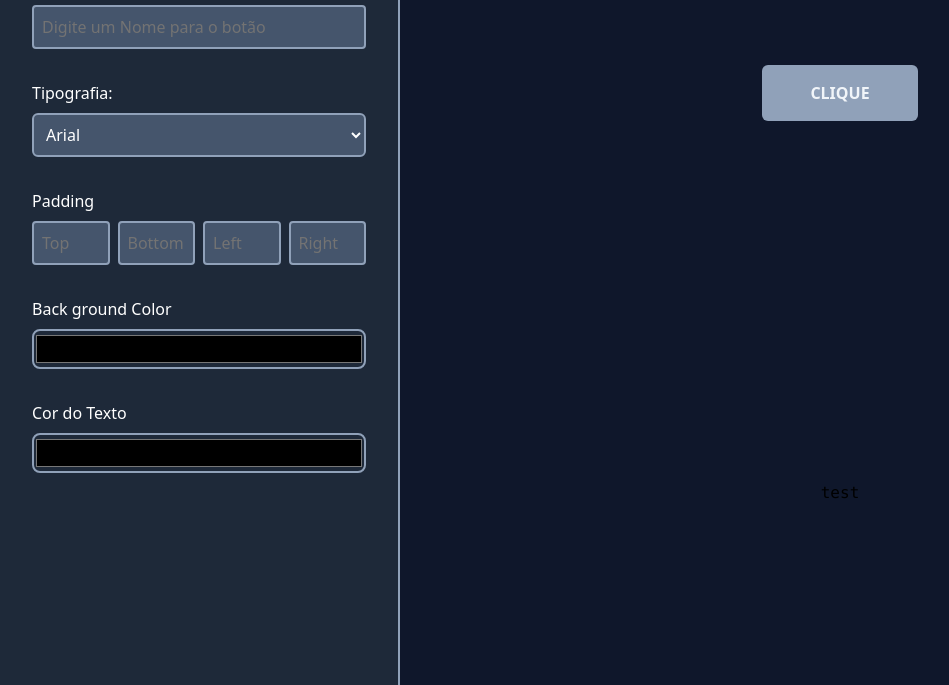
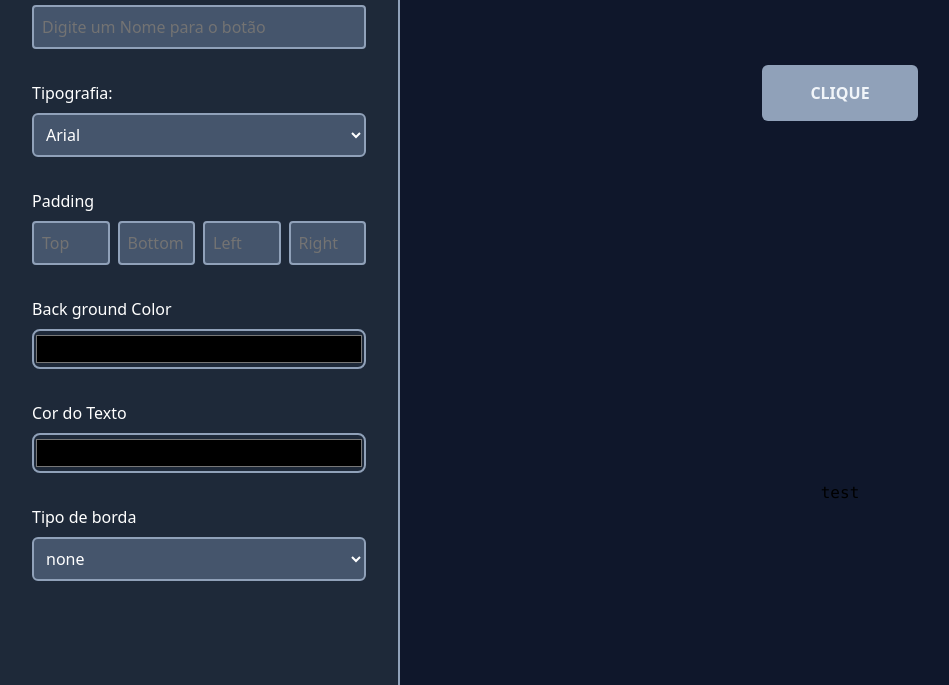
Before and after one commit to Pegasis12/button-creator, a website with bundled scripts: page src/index.html in a window 1280 px wide. Shown: the part 115-800 px from the top of the page, without its empty margins (0-949 px from the left). Built offline with nearby package versions, Linux system fonts and the light colour scheme.

Commit message:
ajuste-1

```diff
--- a/src/index.html
+++ b/src/index.html
@@ -106,6 +106,22 @@
             name="color"
           />
         </div>
+
+        <div>
+          <label class="block text-md text-white mb-2 font-medium" for="borderStyle"
+            >Tipo de borda</label
+          >
+          <select
+            class="w-full text-white bg-slate-600 p-2 border-2 border-slate-400 rounded-md focus:border-slate-100 focus:outline-none"
+            name="borderStyle"
+            id="borderStyle"
+          >
+            <option value="none">none</option>
+            <option value="dotted">dotted</option>
+            <option value="solid">solid</option>
+            <option value="double">double</option>
+          </select>
+        </div>
       </form>
     </aside>
 
--- a/src/js/controles.js
+++ b/src/js/controles.js
@@ -37,6 +37,10 @@ const handleStyle = {
   color(value) {
     btn.style.color = value;
   },
+
+  borderStyle() {
+    btn.style.borderStyle = value;
+  },
 };
 
 function handleChange(event) {
```
Also changed, not shown: src/input.css (line endings or trailing spaces), src/output.css.
